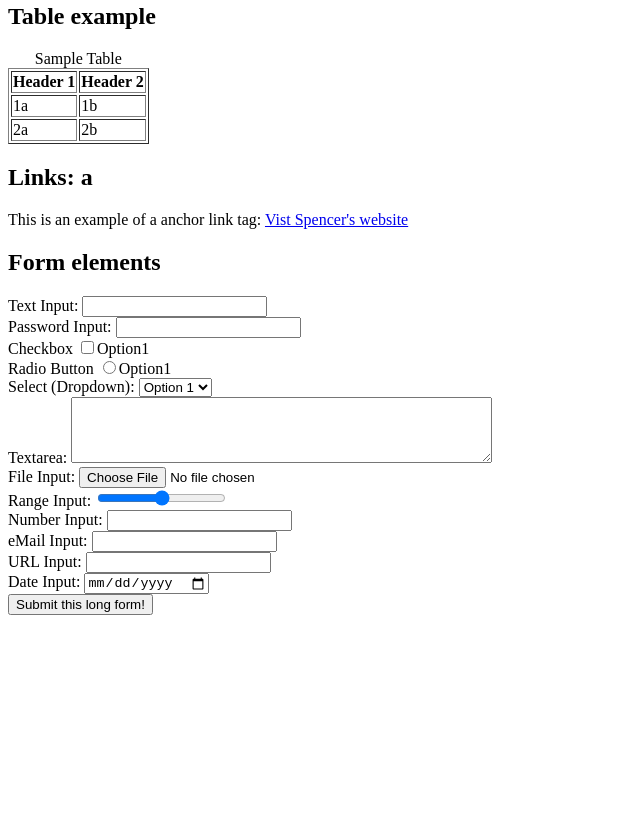
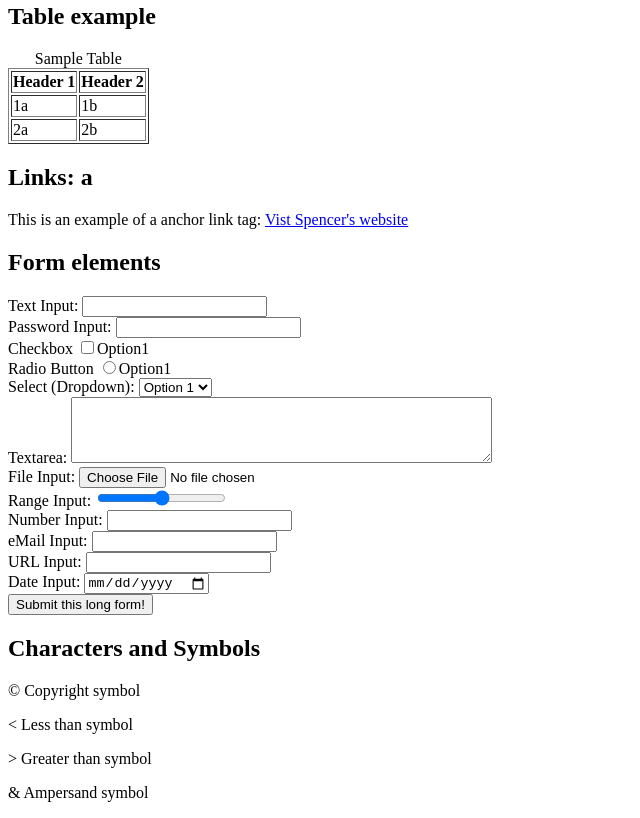
Before and after one commit to 5pence/htmlandcssbasics, a plain HTML site: page index.html in a window 1280 px wide. Shown: the part 1451-2269 px from the top of the page, without its empty margins (0-640 px from the left). Before the commit the page ends 2074 px from the top, so only its background shows below. Drawn offline with Linux system fonts and the light colour scheme.

Commit message:
Add characters and symbols section on index page

```diff
--- a/index.html
+++ b/index.html
@@ -145,6 +145,16 @@
                 <input type="submit" value="Submit this long form!">
             </form>
         </section>
+
+        <section>
+            <h2>Characters and Symbols</h2>
+            <p>&copy; Copyright symbol</p>
+            <p>&lt; Less than symbol</p>
+            <p>&gt; Greater than symbol</p>
+            <p>&amp; Ampersand symbol</p>
+        </section>
+
+
     </main>
     <footer></footer>
 </body>
```
